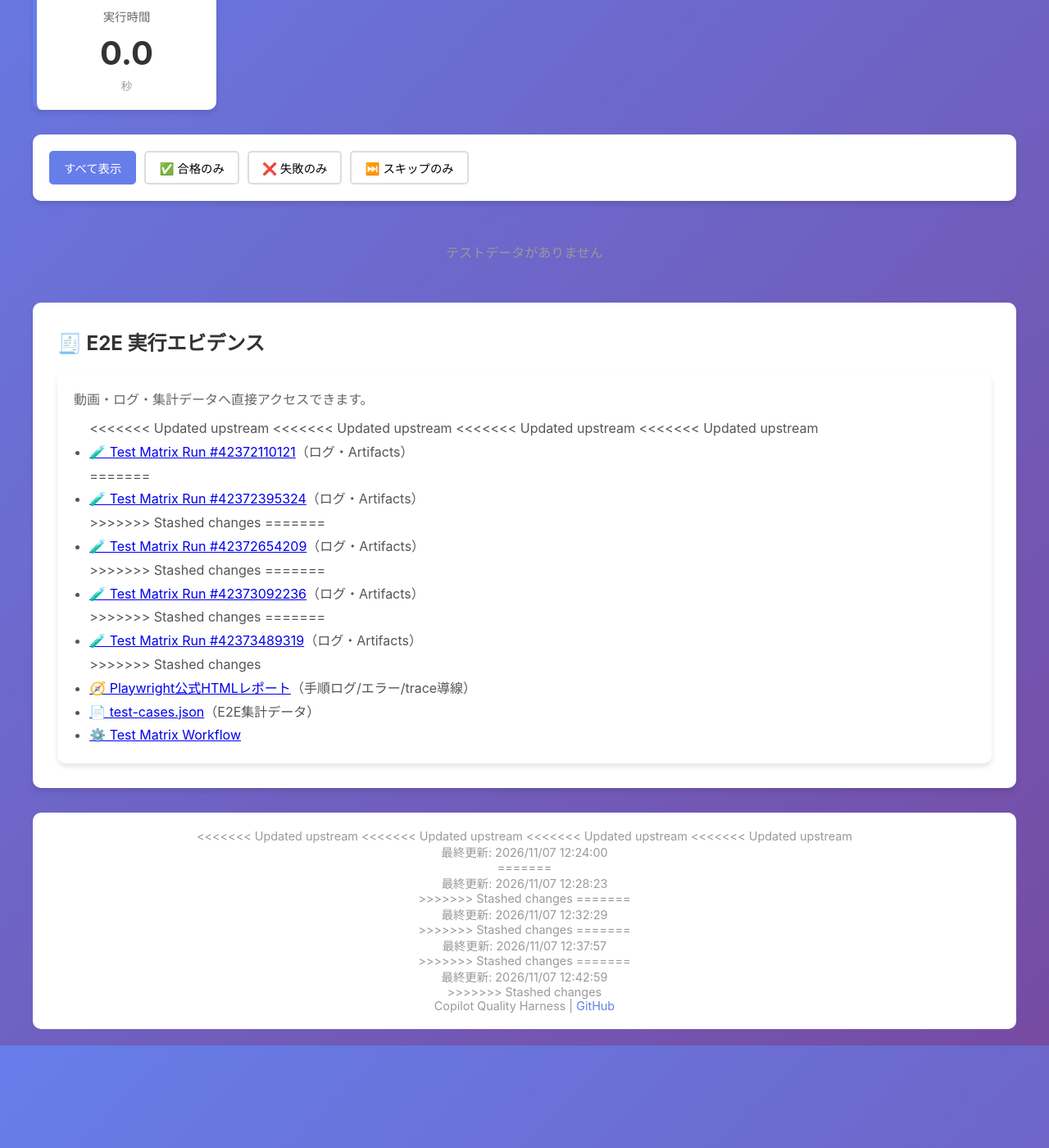
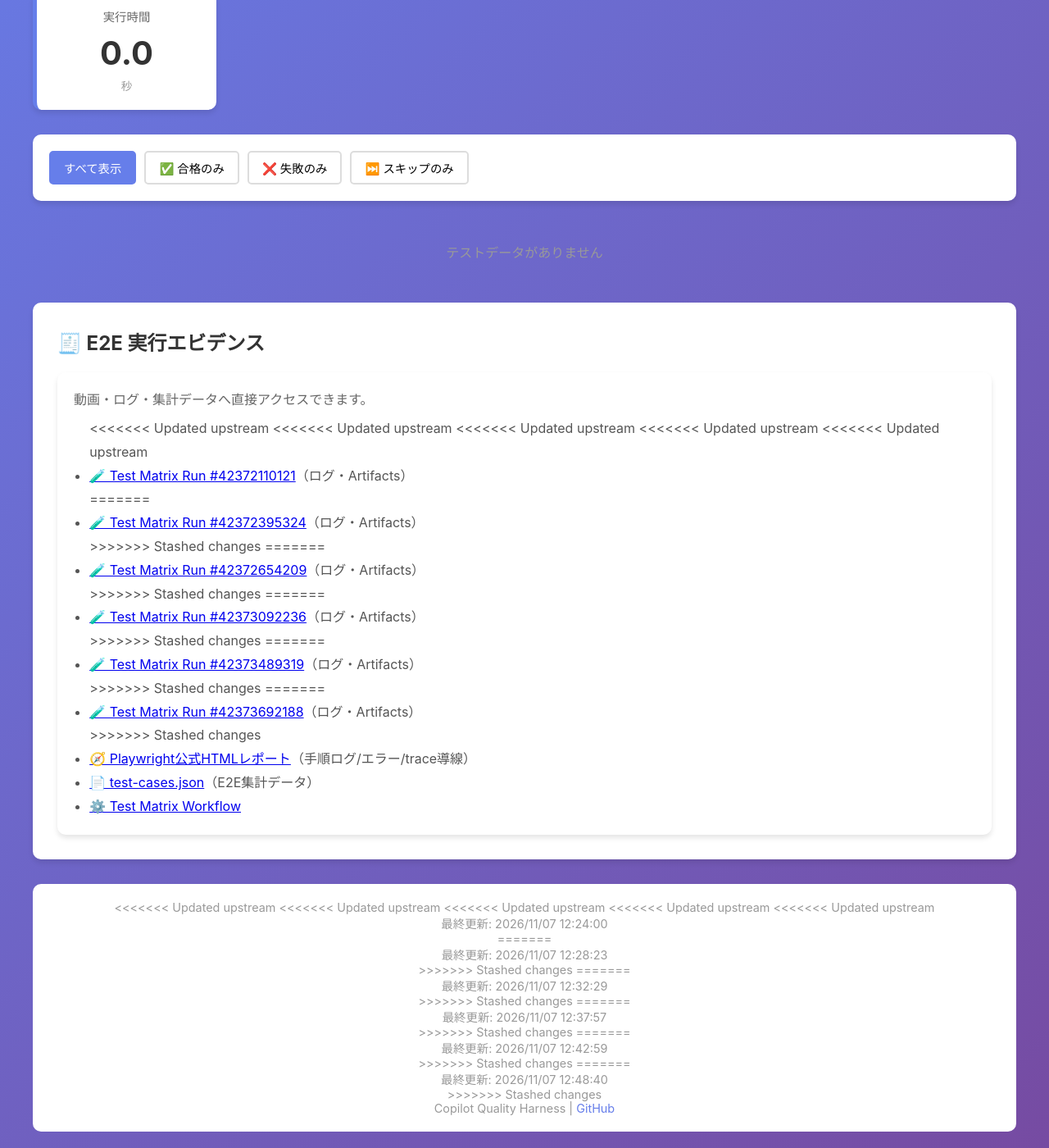
Before and after one commit to cocomomojo/copilot-quality-harness, a Jekyll site: the page docs/reports/e2e-latest.html, which Jekyll copies as it is, in a window 1280 px wide and 1400 px high, scrolled down 378 px. Shown: the whole window at 82% size. Built offline with Jekyll 4.4.1, drawn with Linux system fonts in a browser that asks for light colours.

Commit message:
chore: Update dashboard KPI data and E2E reports
Updated with latest quality metrics, test results, and E2E test reports

Generated by update-dashboard workflow

Co-authored-by: GitHub Action <action@github.com>

```diff
--- a/docs/reports/e2e-latest.html
+++ b/docs/reports/e2e-latest.html
@@ -481,6 +481,7 @@
 <<<<<<< Updated upstream
 <<<<<<< Updated upstream
 <<<<<<< Updated upstream
+<<<<<<< Updated upstream
         <li><a href="https://github.com/cocomomojo/copilot-quality-harness/actions/runs/42372110121" target="_blank" rel="noopener noreferrer">🧪 Test Matrix Run #42372110121</a>（ログ・Artifacts）</li>
 =======
         <li><a href="https://github.com/cocomomojo/copilot-quality-harness/actions/runs/42372395324" target="_blank" rel="noopener noreferrer">🧪 Test Matrix Run #42372395324</a>（ログ・Artifacts）</li>
@@ -494,6 +495,9 @@
 =======
         <li><a href="https://github.com/cocomomojo/copilot-quality-harness/actions/runs/42373489319" target="_blank" rel="noopener noreferrer">🧪 Test Matrix Run #42373489319</a>（ログ・Artifacts）</li>
 >>>>>>> Stashed changes
+=======
+        <li><a href="https://github.com/cocomomojo/copilot-quality-harness/actions/runs/42373692188" target="_blank" rel="noopener noreferrer">🧪 Test Matrix Run #42373692188</a>（ログ・Artifacts）</li>
+>>>>>>> Stashed changes
         <li><a href="./playwright-report/index.html" target="_blank" rel="noopener noreferrer">🧭 Playwright公式HTMLレポート</a>（手順ログ/エラー/trace導線）</li>
         <li><a href="./data/test-cases.json" target="_blank" rel="noopener noreferrer">📄 test-cases.json</a>（E2E集計データ）</li>
         <li><a href="https://github.com/cocomomojo/copilot-quality-harness/actions/workflows/test-matrix.yml" target="_blank" rel="noopener noreferrer">⚙️ Test Matrix Workflow</a></li>
@@ -503,6 +507,7 @@
     </div>
 
     <div class="footer">
+<<<<<<< Updated upstream
 <<<<<<< Updated upstream
 <<<<<<< Updated upstream
 <<<<<<< Updated upstream
@@ -519,6 +524,9 @@
 >>>>>>> Stashed changes
 =======
       <p>最終更新: <span id="lastUpdated">2026/11/07 12:42:59</span></p>
+>>>>>>> Stashed changes
+=======
+      <p>最終更新: <span id="lastUpdated">2026/11/07 12:48:40</span></p>
 >>>>>>> Stashed changes
       <p>Copilot Quality Harness | <a href="https://github.com/cocomomojo/copilot-quality-harness" style="color: #667eea; text-decoration: none;">GitHub</a></p>
     </div>
```
Also changed, not shown: docs/dashboard/data/kpi-history.json (+41 -0 lines), docs/dashboard/data/latest-kpi.json (+10 -0 lines), docs/reports/data/test-cases.json (+8 -0 lines).
